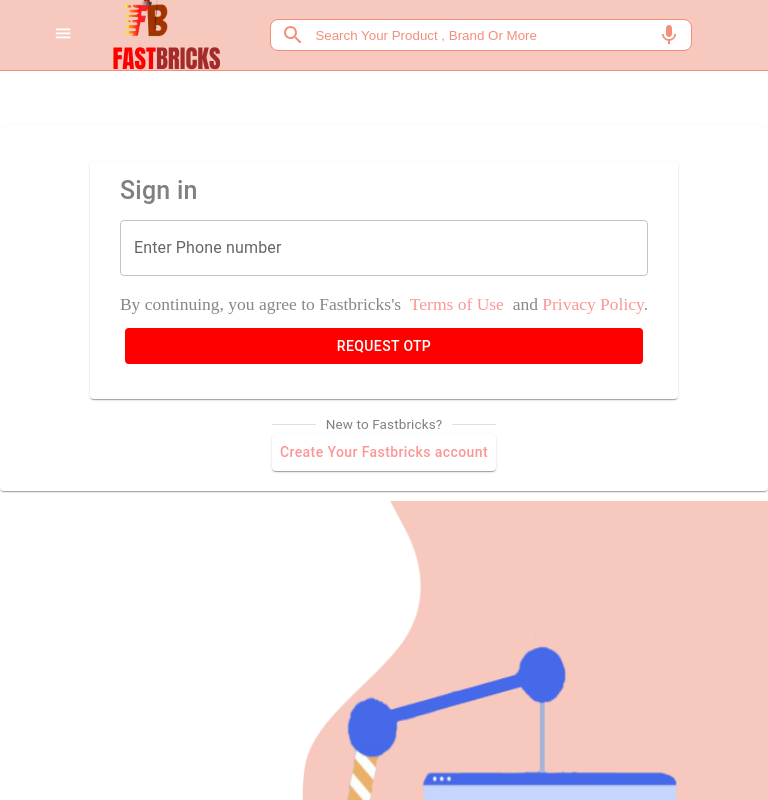
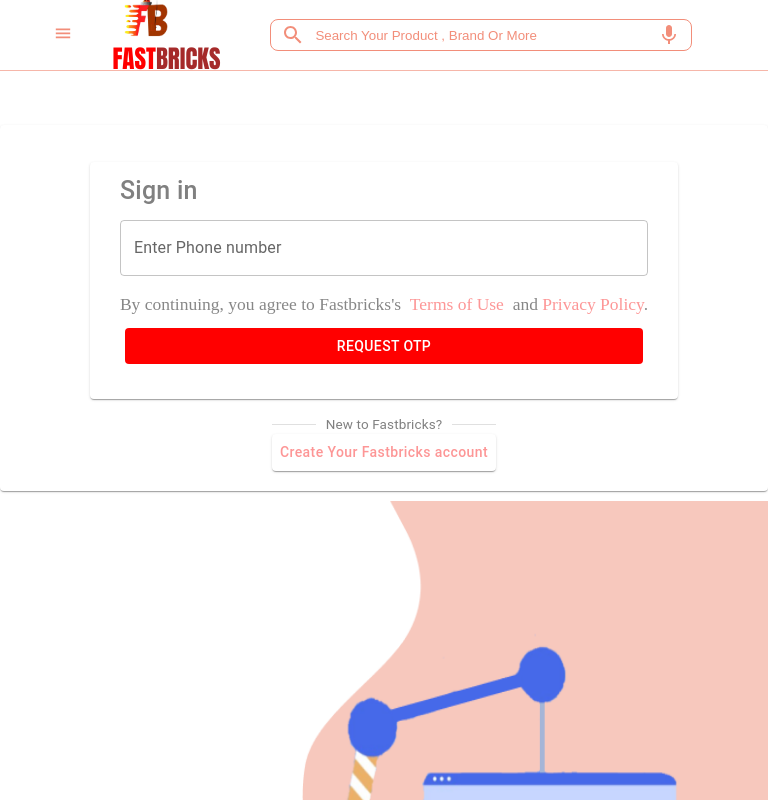
Before and after one commit to fastbricks/fastbricks_frontend, a Next.js app: page /account/login in a window 768 px wide. Shown: the top 800 px of the page. Built offline with nearby package versions, Linux system fonts and the light colour scheme.

Commit message:
Update Navbar.css

```diff
--- a/src/components/Navbar/Navbar.css
+++ b/src/components/Navbar/Navbar.css
@@ -145,8 +145,9 @@
         z-index: 100;
         align-items: center;
         justify-content: space-evenly;
-        background: #f7c8bd ;
-        border-bottom:1px solid #f28e7a;
+        background: #ffffff ;
+
+        border-bottom:1px solid #f28e7aa5;
     }
     .left .logo{
         width: 150px;
@@ -187,7 +188,7 @@
         padding: 5px 4px;
         background: white;
         border: none;
-        font-size: 10px;
+        font-size: 16px;
         color:#f28e7a ;
         font-family: 'Segoe UI', Tahoma, Geneva, Verdana, sans-serif;
         font-weight: 500;
@@ -241,7 +242,7 @@
     }
 
    .navbar-menu{
-    color: #fff;
+    color: #f28e7a;
     display: flex;
     transform: scale(.8);
     position: relative;
@@ -282,7 +283,8 @@
 }
 .navbar-menu{
     display: flex;
-    color: #fff;
+    color: #f28e7a;
+
 }
 .login{
     display: none;
```
